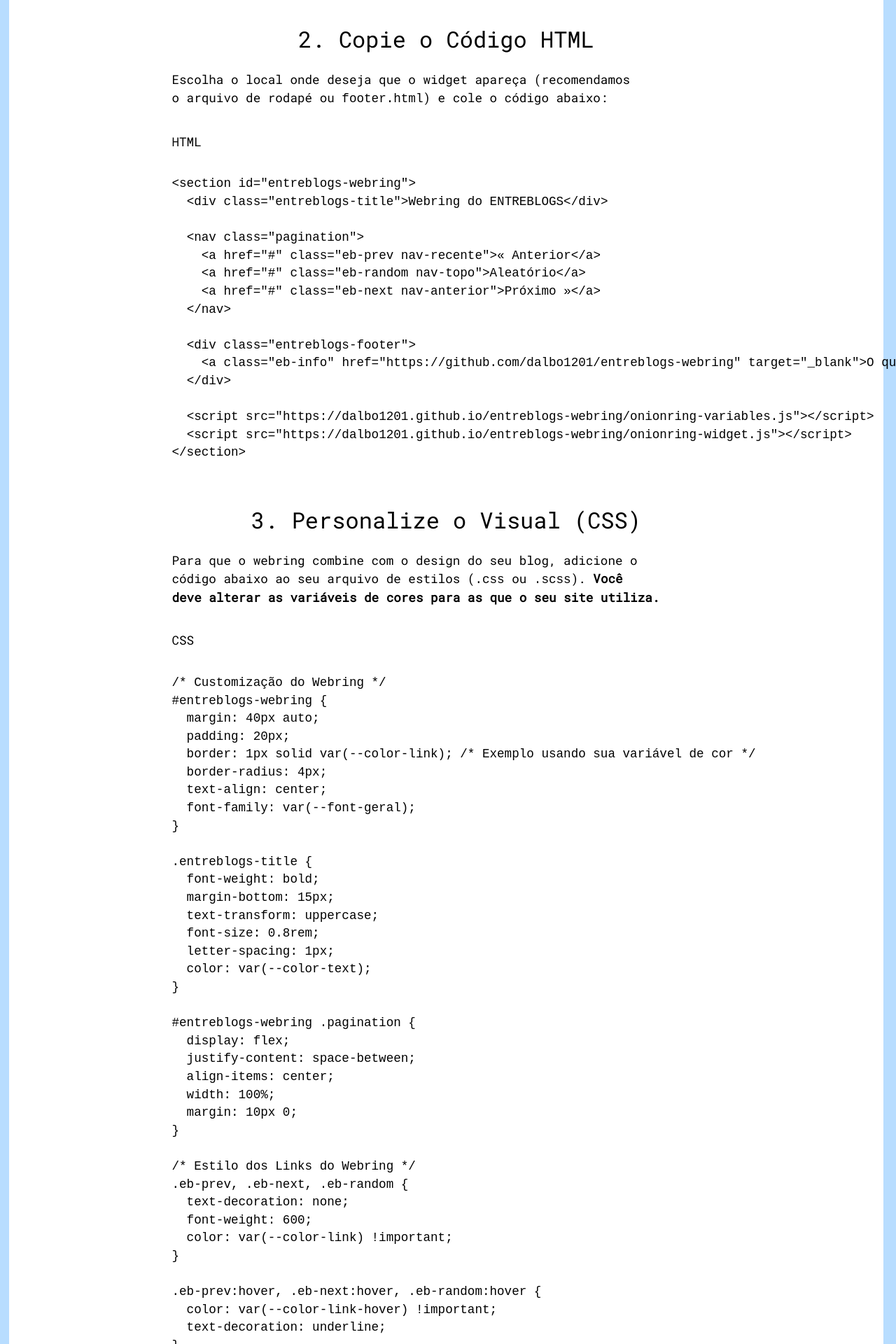
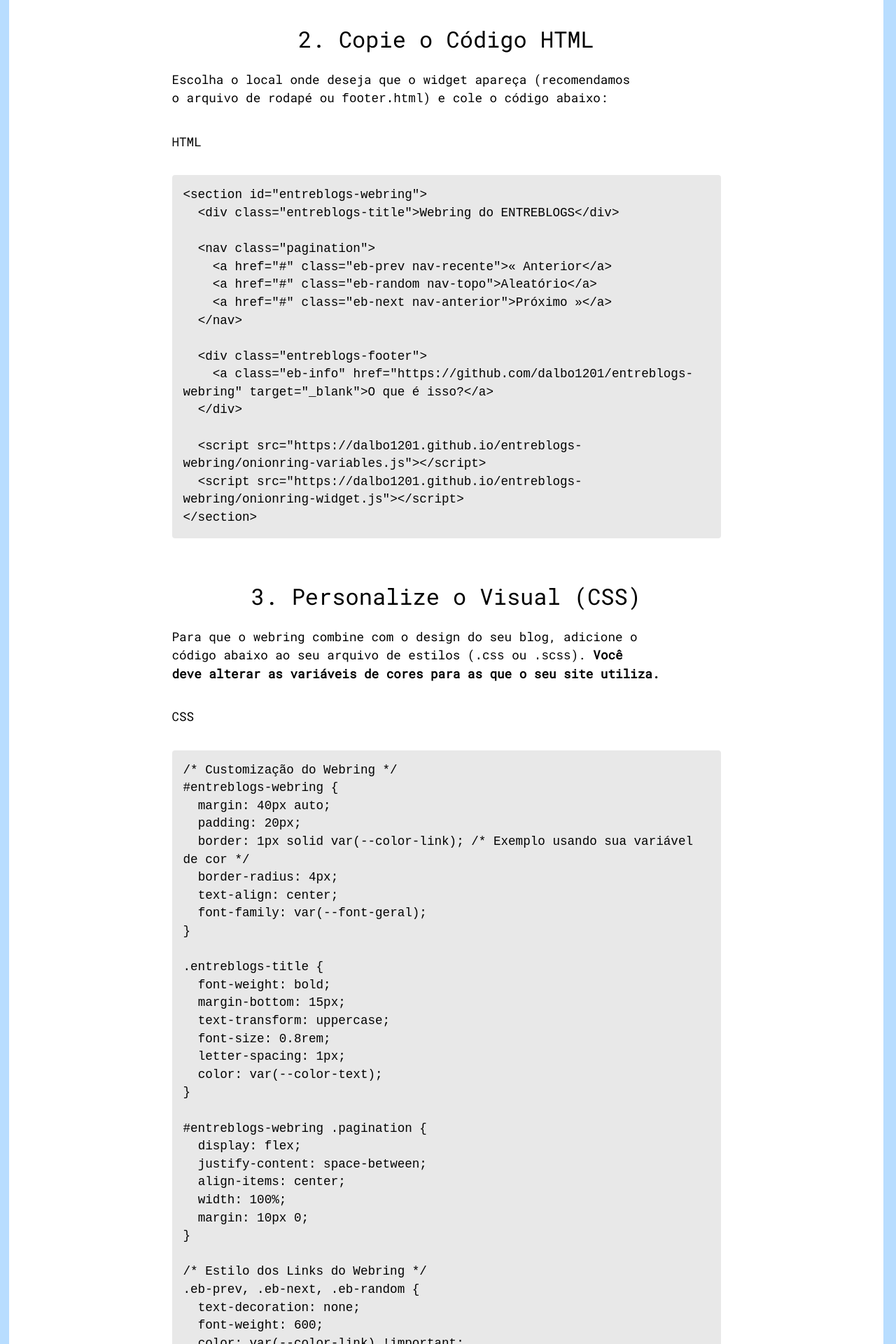
Before and after one commit to bamoretti/entreblogs, a Jekyll site: the page built from tutorial-webring.md, in a window 1280 px wide. Shown: the part 1022-2942 px from the top of the page at 70% size. Built offline with Jekyll 4.4.1, drawn with Linux system fonts in a browser that asks for light colours; nearby versions of some CDN libraries; comment, search, counter and statistics services are not loaded.

Commit message:
Enhance mobile layout for code blocks
Add styles to prevent code blocks from breaking layout on mobile.

````diff
--- a/assets/styles.css
+++ b/assets/styles.css
@@ -383,6 +383,24 @@
 }
 /* FINAL estilos gerais */
 
+/* INÍCIO impede que blocos de código quebrem o layout no mobile */
+pre, code {
+  white-space: pre-wrap;       /* Faz o código quebrar a linha se necessário */
+  word-wrap: break-word;      /* Força a quebra de palavras longas */
+  max-width: 100%;            /* Garante que não passe da largura do pai */
+  overflow-x: auto;           /* Adiciona rolagem horizontal se o pre-wrap for desativado */
+}
+
+/* Se você usa blocos de código com cercas (```html) */
+pre {
+  padding: 1rem;
+  background: var(--cor-linha); /* Usa a cor de linha que você já tem */
+  border-radius: 4px;
+  overflow-x: auto;
+  display: block;
+}
+/* FINAL impede que blocos de código quebrem o layout no mobile */
+
 /* INÍCIO do formulario */
 .form-terminal {
   display: flex;
````
